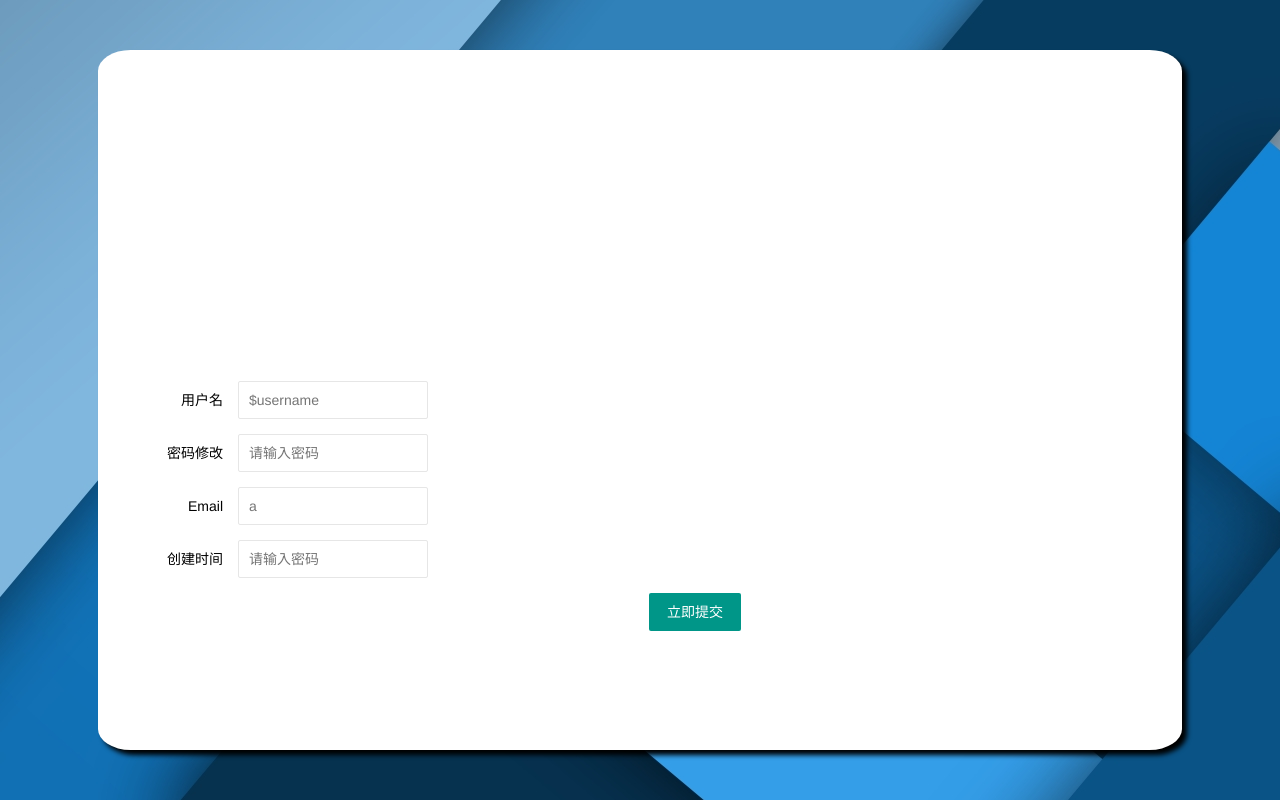
After one commit to YooHoeh/BiuNotepad, a PHP site: page /user.html in a window 1280 px wide. The commit adds this page. Run offline with PHP 8.4, Linux system fonts and the light colour scheme.

Commit message:
user page add LayU frame

```diff
--- a/style/user.css
+++ b/style/user.css
@@ -1,13 +1,34 @@
-*{padding: 0;margin:0}
-html,body{width: 100%;height: 100%;background-image: "../images/bg.jpg"}
+* {
+    padding: 0;
+    margin: 0
+}
+
+html,
+body {
+    width: 100%;
+    height: 100%;
+    background-image: url(../images/bg.jpg);
+}
+
 .user-center {
-    position: relative;
-    margin: 0 auto;
-    width: 90%;
-    background-color: dodgerblue;
+    position: absolute;
+    top: 50%;
+    left: 50%;
+    transform: translate(-50%, -50%);
+    background-color:#fff;
+    /* margin: 0 auto; */
+    width: 80%;
+    height:80%;
     border-radius: 3%;
     box-shadow: #000 5px 5px 5px;
     text-align: center;
+    padding: 30px;
+}
+.layui-form-item{
+     position: relative;
+    top: 50%;
+    left: 50%;
+    transform: translate(-50%, -50%);
 }
 input {
     border: none;
--- /dev/null
+++ b/user.html
@@ -0,0 +1,69 @@
+<?php
+    include "./include/common.php";
+    if ($_GET['action'] == 'updata') {
+
+    }
+?>
+<html>
+
+<head>
+    <meta charset="utf-8" />
+    <meta http-equiv="X-UA-Compatible" content="IE=edge">
+    <meta name="viewport" content="width=device-width, initial-scale=1">
+    <link rel="stylesheet" href="./layui/css/layui.css">
+    <script src="./layui/layui.js"></script>
+    <link rel="stylesheet" href="./style/user.css">
+    <title>用户信息——Biu笔记本</title>
+</head>
+
+<body>
+    <form class="layui-form user-center" action="user.php?action=updata" method="post" id="userform">
+
+        <div class="layui-form-item">
+            <label class="layui-form-label">用户名</label>
+            <div class="layui-input-inline">
+                <input type="password" name="password" required lay-verify="required" placeholder=$username autocomplete="off" class="layui-input">
+            </div>
+        </div>
+        <div class="layui-form-item">
+            <label class="layui-form-label">密码修改</label>
+            <div class="layui-input-inline">
+                <input type="password" name="password" required lay-verify="required" placeholder="请输入密码" autocomplete="off" class="layui-input">
+            </div>
+        </div>
+        <div class="layui-form-item">
+            <label class="layui-form-label">Email</label>
+            <div class="layui-input-inline">
+                <input type="password" name="password" required lay-verify="required" placeholder=a utocomplete="off" class="layui-input">
+            </div>
+        </div>
+        <div class="layui-form-item">
+            <label class="layui-form-label">创建时间</label>
+            <div class="layui-input-inline">
+                <input type="password" name="password" required lay-verify="required" placeholder="请输入密码" autocomplete="off" class="layui-input">
+            </div>
+        </div>
+
+        <div class="layui-form-item">
+            <div class="layui-input-block">
+                <button class="layui-btn" lay-submit lay-filter="formDemo">立即提交</button>
+            </div>
+        </div>
+    </form>
+
+    <script>
+        //Demo
+        layui.use('form', function () {
+            var form = layui.form;
+
+            //监听提交
+            form.on('submit(formDemo)', function (data) {
+                layer.msg(JSON.stringify(data.field));
+                return false;
+            });
+        });
+    </script>
+</body>
+
+</html>
+<script src="./js/user.js"></script>
```
Also changed, not shown: user.php (deleted, +0 -30 lines).
